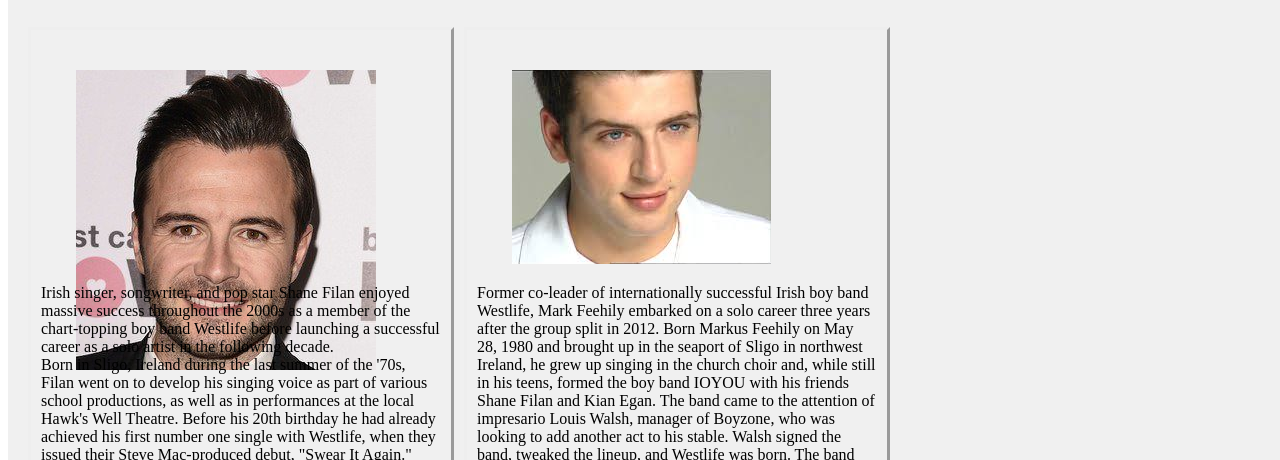
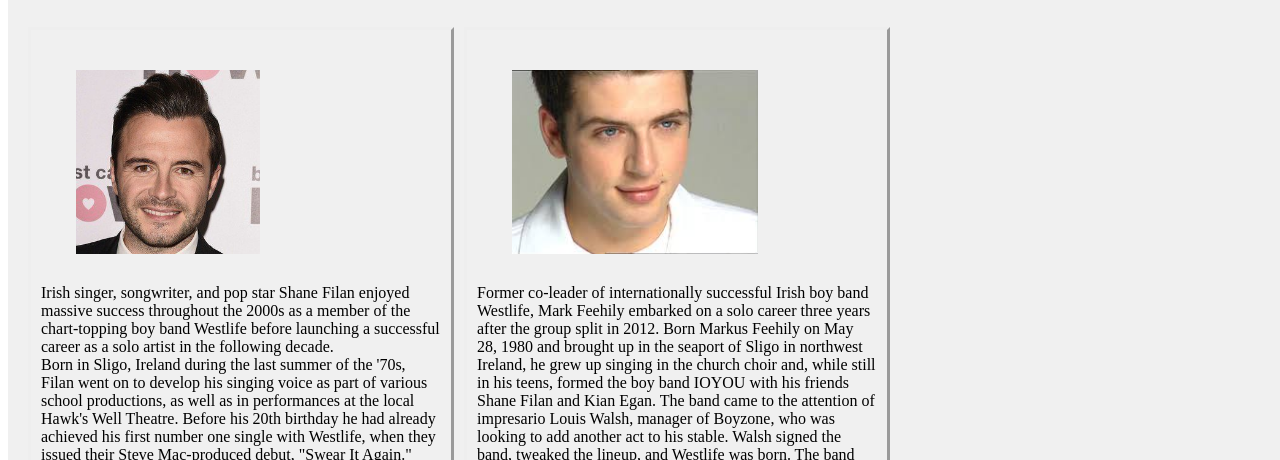
Before and after one commit to IsaiahKe/favorite-band, a plain HTML site: page index.html in a window 1280 px wide. Shown: the part 340-800 px from the top of the page. Drawn offline with Linux system fonts and the light colour scheme.

Commit message:
image div styled

```diff
--- a/style.css
+++ b/style.css
@@ -14,3 +14,8 @@
 .bioarea{width:98%;height:400px;padding:10px;font-family: rockwell;}
 .holder{font-family:vardana;width: 400px;height:500px;
     padding:10px;float: left;margin-right:10px;overflow: auto;background:#fff;}
+img{
+    max-width: 100%;
+    max-height: 100%;
+    display: block;
+}
```
